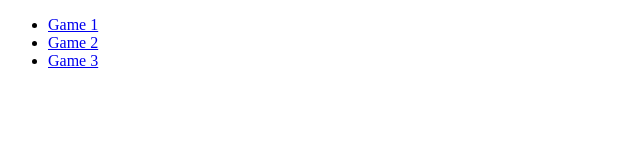
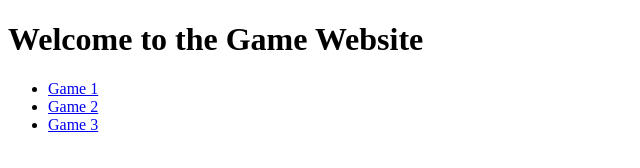
Before and after one commit to benlovesfoxes/game-website, a plain HTML site: page Index.html in a window 1280 px wide. Shown: the whole page, without its empty margins (0-640 px from the left). Drawn offline with Linux system fonts and the light colour scheme.

Commit message:
Update Index.html

```diff
--- a/Index.html
+++ b/Index.html
@@ -2,9 +2,10 @@
 <html>
 <head>
     <title>Game Website</title>
+    <script src="script.js"></script>
 </head>
 <body>
-  <header>
+    <h1>Welcome to the Game Website</h1>
     <nav>
         <ul>
             <li><a href="game1.html">Game 1</a></li>
@@ -12,6 +13,5 @@
             <li><a href="game3.html">Game 3</a></li>
         </ul>
     </nav>
-  </header>
 </body>
 </html>
```
Lines whose indentation alone changed are shown as unchanged.
